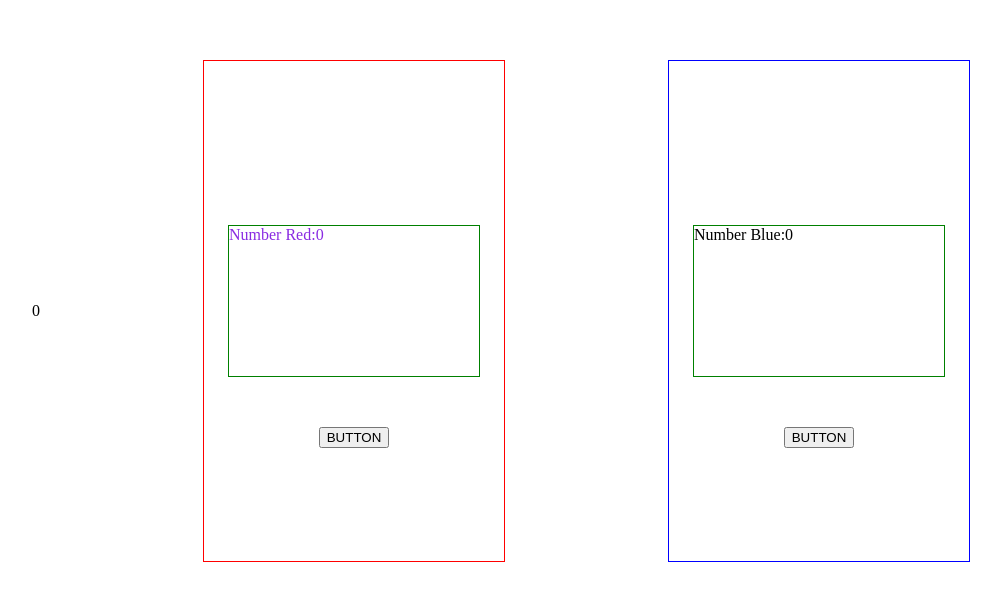
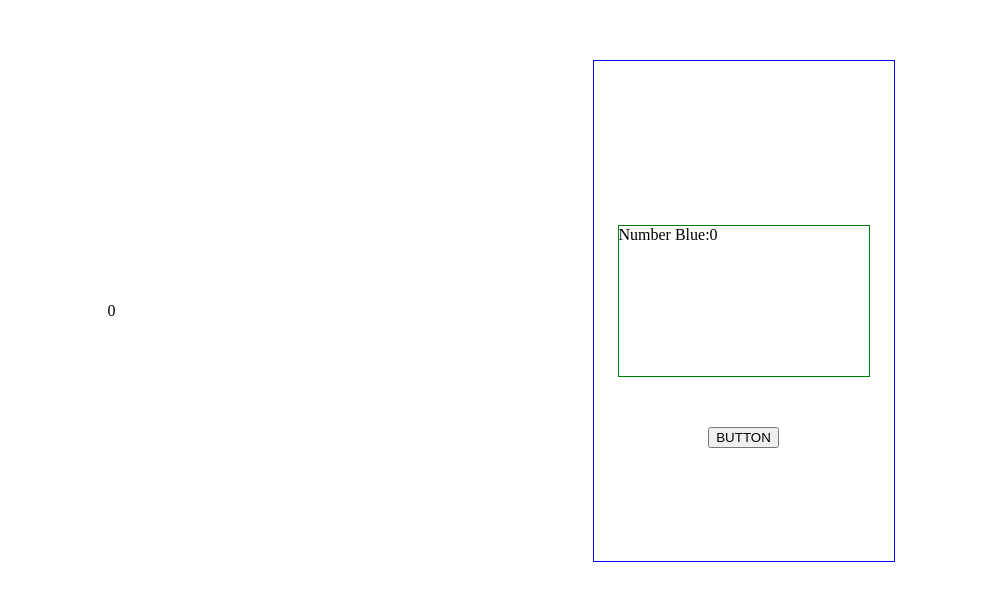
Before and after one commit to Florins13/Project-F-F-N-131330, an Angular app in the folder Front-End/: page / in a window 1280 px wide. Shown: the part 147-748 px from the top of the page, without its empty margins (139-1140 px from the left). Built offline with nearby package versions, Linux system fonts and the light colour scheme.

Commit message:
routes testing

```diff
--- a/Front-End/src/app/app-routing.module.ts
+++ b/Front-End/src/app/app-routing.module.ts
@@ -1,10 +1,12 @@
 import { NgModule } from '@angular/core';
 import { Routes, RouterModule } from '@angular/router';
+import {BlueCompComponent} from "./blue-comp/blue-comp.component";
 
-const routes: Routes = [];
+const routes: Routes = [ { path: 'blue', component: BlueCompComponent }];
 
 @NgModule({
   imports: [RouterModule.forRoot(routes)],
   exports: [RouterModule]
 })
+// { enableTracing: true }
 export class AppRoutingModule { }
--- a/Front-End/src/app/app.component.html
+++ b/Front-End/src/app/app.component.html
@@ -5,7 +5,7 @@
     align-items: center; ">
 
   <div>{{state}}</div>
-  <app-red-comp [numberReceived]="state" (newItemEvent)="getNumberFromRed($event)"></app-red-comp>
+  <router-outlet></router-outlet>
   <app-blue-comp [numberReceived]="state" (newItemEvent)="getNumberFromBlue($event)"></app-blue-comp>
 
 
--- a/Front-End/src/app/app.module.ts
+++ b/Front-End/src/app/app.module.ts
@@ -9,6 +9,7 @@ import { HttpClientModule } from '@angular/common/http';
 import { HeroService } from "./services/hero.service";
 import { RedCompComponent } from './red-comp/red-comp.component';
 import { BlueCompComponent } from './blue-comp/blue-comp.component';
+import {RouterModule} from "@angular/router";
 
 @NgModule({
   declarations: [
@@ -20,7 +21,7 @@ import { BlueCompComponent } from './blue-comp/blue-comp.component';
   imports: [
     BrowserModule,
     AppRoutingModule,
-    FormsModule,
+    FormsModule
   ],
   providers: [HeroService],
   bootstrap: [AppComponent]
--- a/Front-End/src/app/blue-comp/blue-comp.component.ts
+++ b/Front-End/src/app/blue-comp/blue-comp.component.ts
@@ -19,6 +19,6 @@ export class BlueCompComponent implements OnInit {
 
   increaseNumber() : void {
     this.numberReceived = this.numberReceived + 1;
-    this.newItemEvent.emit(this.numberReceived);
+    this.newItemEvent.emit(2);
   }
 }
```
